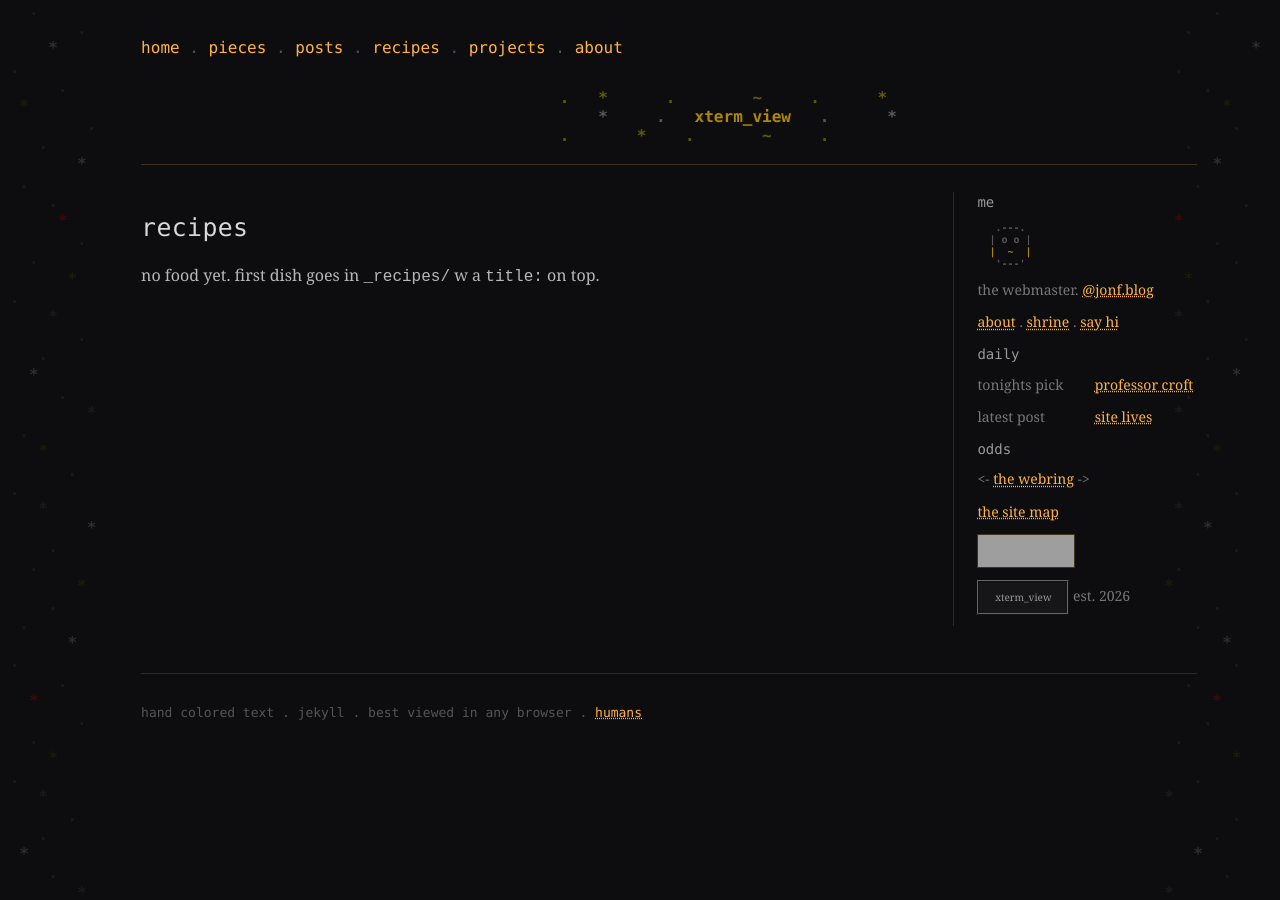
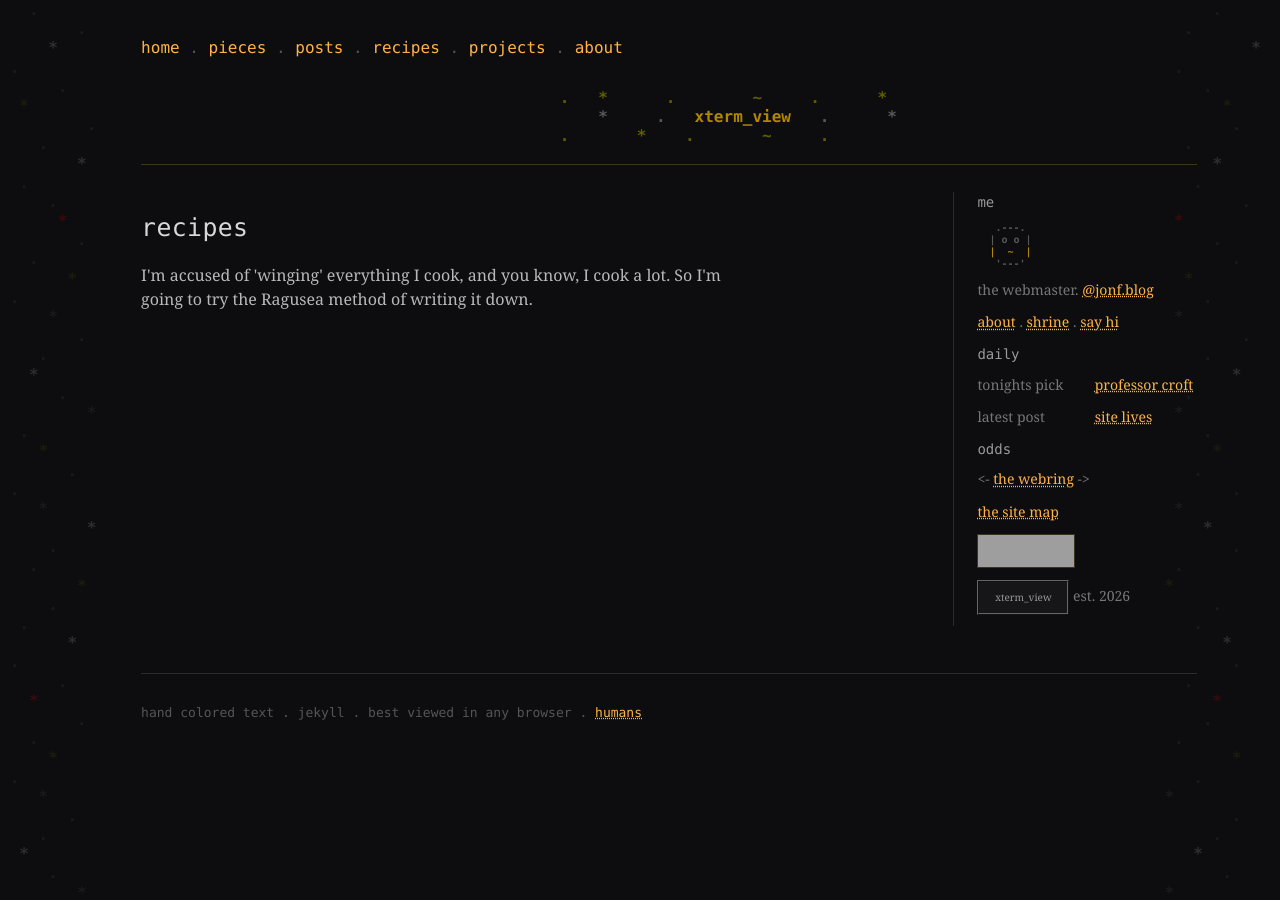
Before and after one commit to jf-atray/jf-atray.github.io, a Jekyll site: the page built from recipes.md, in a window 1280 px wide. Built offline with Jekyll 4.4.1, drawn with Linux system fonts in a browser that asks for light colours; grey boxes are pictures that could not be loaded.

Commit message:
First up just some rice stuff.

```diff
--- a/recipes.md
+++ b/recipes.md
@@ -7,5 +7,5 @@ permalink: /recipes.html
 {% for r in site.recipes %}- [{{ r.title }}]({{ r.url | relative_url }})
 {% endfor %}
 {% else %}
-no food yet. first dish goes in `_recipes/` w a `title:` on top.
+I'm accused of 'winging' everything I cook, and you know, I cook a lot. So I'm going to try the Ragusea method of writing it down.
 {% endif %}
```
